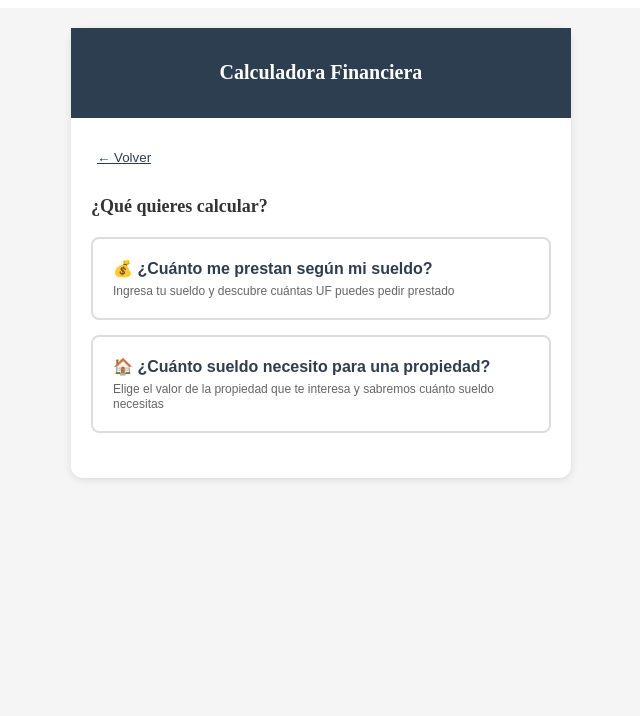
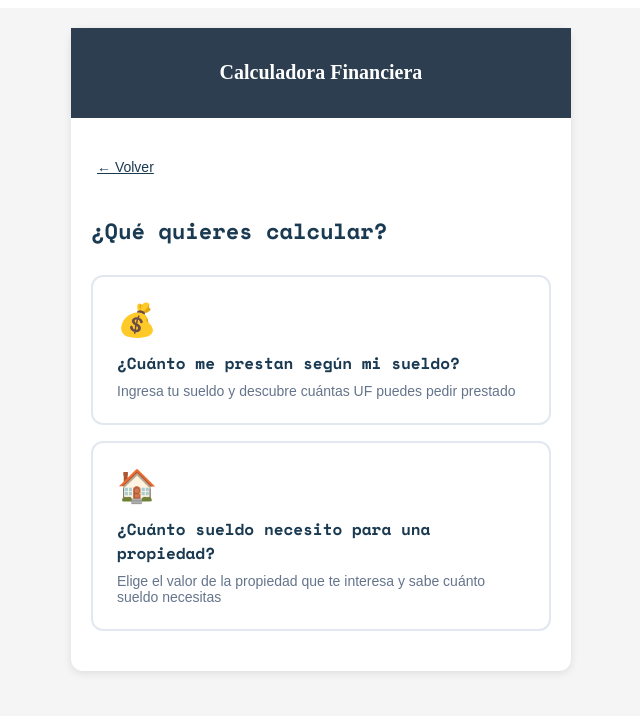
Before and after one commit to Rodcall1981/calculadora-financiera, a Next.js app: page / in a window 1280 px wide. Both pictures are taken after typing "name@example.com", "Sample" into the empty fields and a click on the button "Siguiente". Shown: the top 716 px of the page, without its empty margins (319-959 px from the left). Built offline with nearby package versions, Linux system fonts and the light colour scheme.

Commit message:
feat: improve Step2Choice with hover effects and better styling

```diff
--- a/components/Step2Choice.tsx
+++ b/components/Step2Choice.tsx
@@ -1,4 +1,3 @@
-// components/Step2Choice.tsx
 import { CalculationMode } from '@/lib/types';
 
 interface Step2ChoiceProps {
@@ -8,86 +7,102 @@ interface Step2ChoiceProps {
 
 export default function Step2Choice({ onNext, onBack }: Step2ChoiceProps) {
   return (
-    <div style={{ padding: '30px 20px' }}>
+    <div style={{ padding: '40px 20px' }}>
       <button
         onClick={onBack}
         style={{
           background: 'none',
           border: 'none',
           cursor: 'pointer',
-          color: '#2c3e50',
+          color: '#1a3a52',
           textDecoration: 'underline',
-          marginBottom: '15px',
+          marginBottom: '20px',
+          fontSize: '14px',
+          fontWeight: 500,
+          transition: 'color 0.3s',
         }}
+        onMouseOver={(e) => (e.currentTarget.style.color = '#00d4ff')}
+        onMouseOut={(e) => (e.currentTarget.style.color = '#1a3a52')}
       >
         ← Volver
       </button>
 
-      <h2 style={{ fontSize: '18px', marginBottom: '20px', color: '#333' }}>
+      <h2
+        style={{
+          fontSize: '22px',
+          marginBottom: '28px',
+          color: '#1a3a52',
+          fontFamily: "'Space Mono', monospace",
+          fontWeight: 700,
+        }}
+      >
         ¿Qué quieres calcular?
       </h2>
 
+      <div style={{ display: 'flex', flexDirection: 'column', gap: '16px' }}>
+        {[
+          {
+            mode: 'A' as CalculationMode,
+            emoji: '💰',
+            title: '¿Cuánto me prestan según mi sueldo?',
+            desc: 'Ingresa tu sueldo y descubre cuántas UF puedes pedir prestado',
+          },
+          {
+            mode: 'B' as CalculationMode,
+            emoji: '🏠',
+            title: '¿Cuánto sueldo necesito para una propiedad?',
+            desc: 'Elige el valor de la propiedad que te interesa y sabe cuánto sueldo necesitas',
+          },
+        ].map((option) => (
           <button
-        onClick={() => onNext('A')}
+            key={option.mode}
+            onClick={() => onNext(option.mode)}
             style={{
               display: 'block',
               width: '100%',
-          padding: '20px',
-          marginBottom: '15px',
-          border: '2px solid #ddd',
-          borderRadius: '8px',
+              padding: '24px',
+              border: '2px solid #e2e8f0',
+              borderRadius: '12px',
               background: 'white',
               textAlign: 'left',
               cursor: 'pointer',
-          transition: 'all 0.3s',
+              transition: 'all 0.3s ease',
             }}
-        onMouseEnter={(e) => {
-          e.currentTarget.style.borderColor = '#2c3e50';
-          e.currentTarget.style.background = '#f9f9f9';
+            onMouseOver={(e) => {
+              e.currentTarget.style.borderColor = '#00d4ff';
+              e.currentTarget.style.background =
+                'linear-gradient(135deg, #f0f9ff 0%, #f8fafc 100%)';
+              e.currentTarget.style.transform = 'translateY(-2px)';
+              e.currentTarget.style.boxShadow =
+                '0 8px 24px rgba(0, 212, 255, 0.2)';
             }}
-        onMouseLeave={(e) => {
-          e.currentTarget.style.borderColor = '#ddd';
+            onMouseOut={(e) => {
+              e.currentTarget.style.borderColor = '#e2e8f0';
               e.currentTarget.style.background = 'white';
+              e.currentTarget.style.transform = 'translateY(0)';
+              e.currentTarget.style.boxShadow = 'none';
             }}
           >
-        <strong style={{ display: 'block', fontSize: '16px', marginBottom: '5px', color: '#2c3e50' }}>
-          💰 ¿Cuánto me prestan según mi sueldo?
-        </strong>
-        <span style={{ fontSize: '12px', color: '#666' }}>
-          Ingresa tu sueldo y descubre cuántas UF puedes pedir prestado
-        </span>
-      </button>
-
-      <button
-        onClick={() => onNext('B')}
+            <div style={{ fontSize: '32px', marginBottom: '12px' }}>
+              {option.emoji}
+            </div>
+            <div
               style={{
-          display: 'block',
-          width: '100%',
-          padding: '20px',
-          marginBottom: '15px',
-          border: '2px solid #ddd',
-          borderRadius: '8px',
-          background: 'white',
-          textAlign: 'left',
-          cursor: 'pointer',
-          transition: 'all 0.3s',
-        }}
-        onMouseEnter={(e) => {
-          e.currentTarget.style.borderColor = '#2c3e50';
-          e.currentTarget.style.background = '#f9f9f9';
-        }}
-        onMouseLeave={(e) => {
-          e.currentTarget.style.borderColor = '#ddd';
-          e.currentTarget.style.background = 'white';
+                fontSize: '16px',
+                fontWeight: 600,
+                color: '#1a3a52',
+                fontFamily: "'Space Mono', monospace",
+                marginBottom: '8px',
               }}
             >
-        <strong style={{ display: 'block', fontSize: '16px', marginBottom: '5px', color: '#2c3e50' }}>
-          🏠 ¿Cuánto sueldo necesito para una propiedad?
-        </strong>
-        <span style={{ fontSize: '12px', color: '#666' }}>
-          Elige el valor de la propiedad que te interesa y sabremos cuánto sueldo necesitas
-        </span>
+              {option.title}
+            </div>
+            <div style={{ fontSize: '14px', color: '#64748b' }}>
+              {option.desc}
+            </div>
           </button>
+        ))}
+      </div>
     </div>
   );
 }
```
Lines whose indentation alone changed are shown as unchanged.
